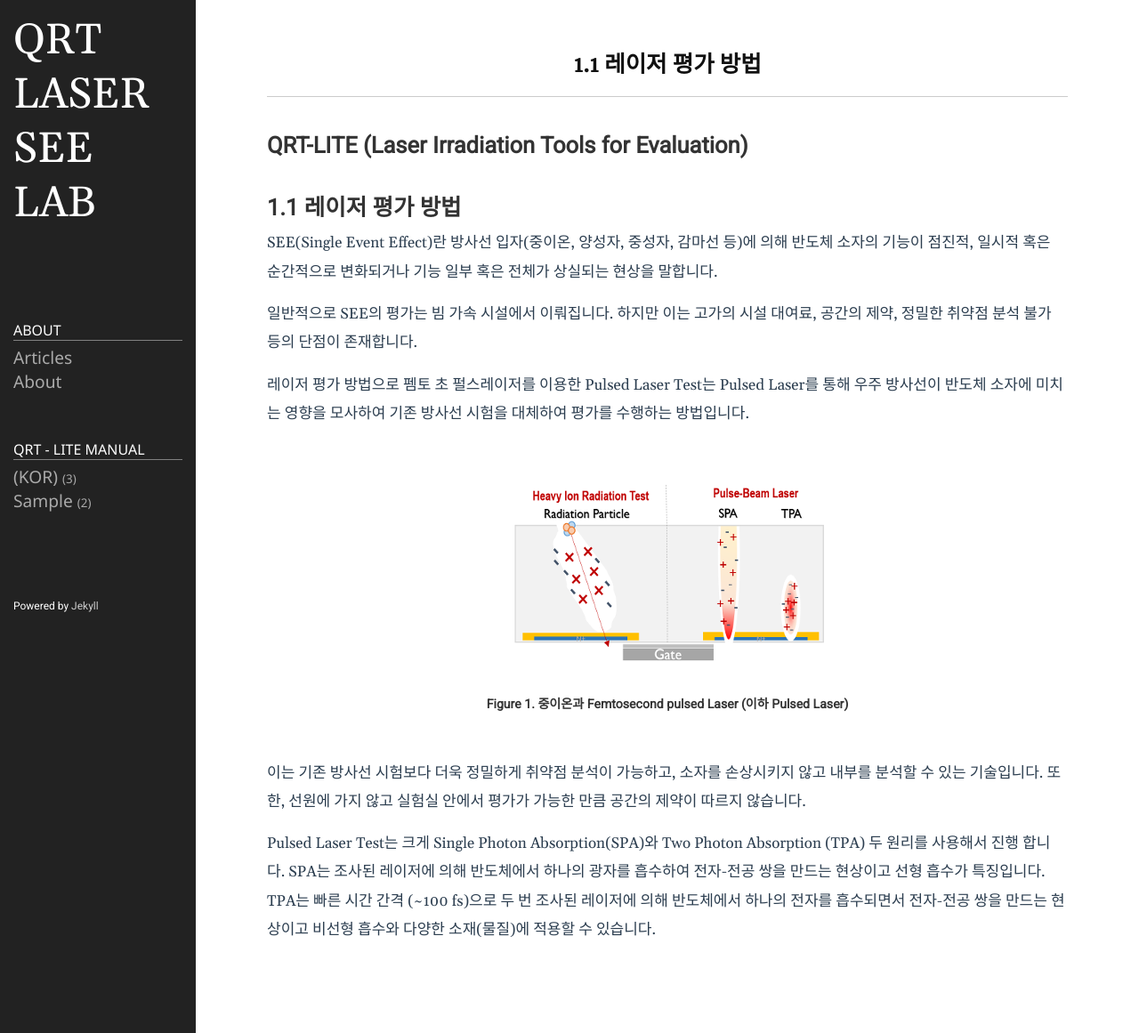
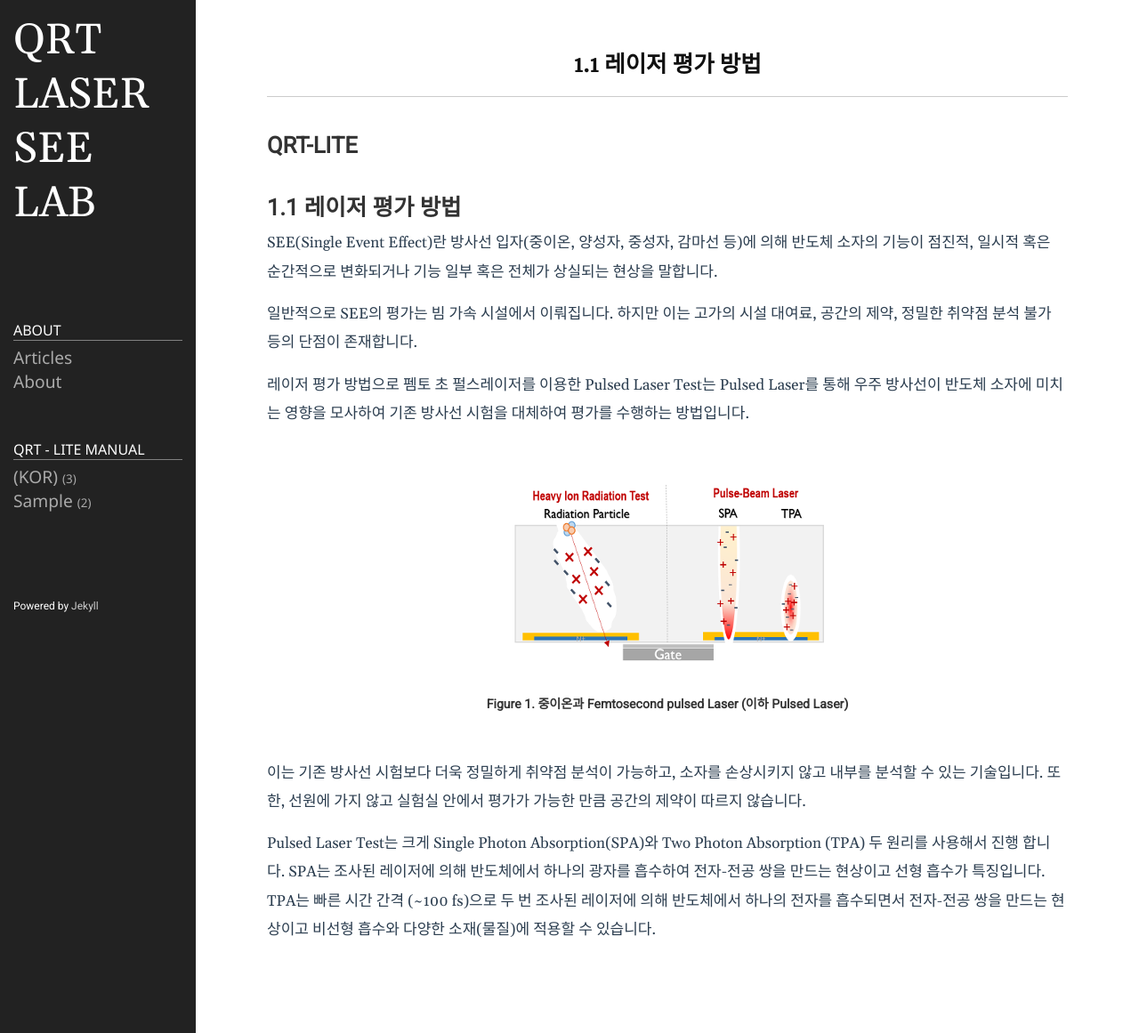
Before and after one commit to q-rad/q-rad.github.io, a Jekyll site: the page built from _posts/2025-03-31-Chapter 1-1.md, in a window 1280 px wide. Shown: the whole page at 89% size. Built offline with Jekyll 4.4.1, drawn with Linux system fonts in a browser that asks for light colours.

Commit message:
minor change

```diff
--- a/_posts/2025-03-31-Chapter 1-1.md
+++ b/_posts/2025-03-31-Chapter 1-1.md
@@ -7,7 +7,7 @@ lang: ko
 order: 101
 ---
 
-# QRT-LITE (Laser Irradiation Tools for Evaluation)
+# QRT-LITE
 
 # 1.1 레이저 평가 방법
 
```
Also changed, not shown: 2 other files.
